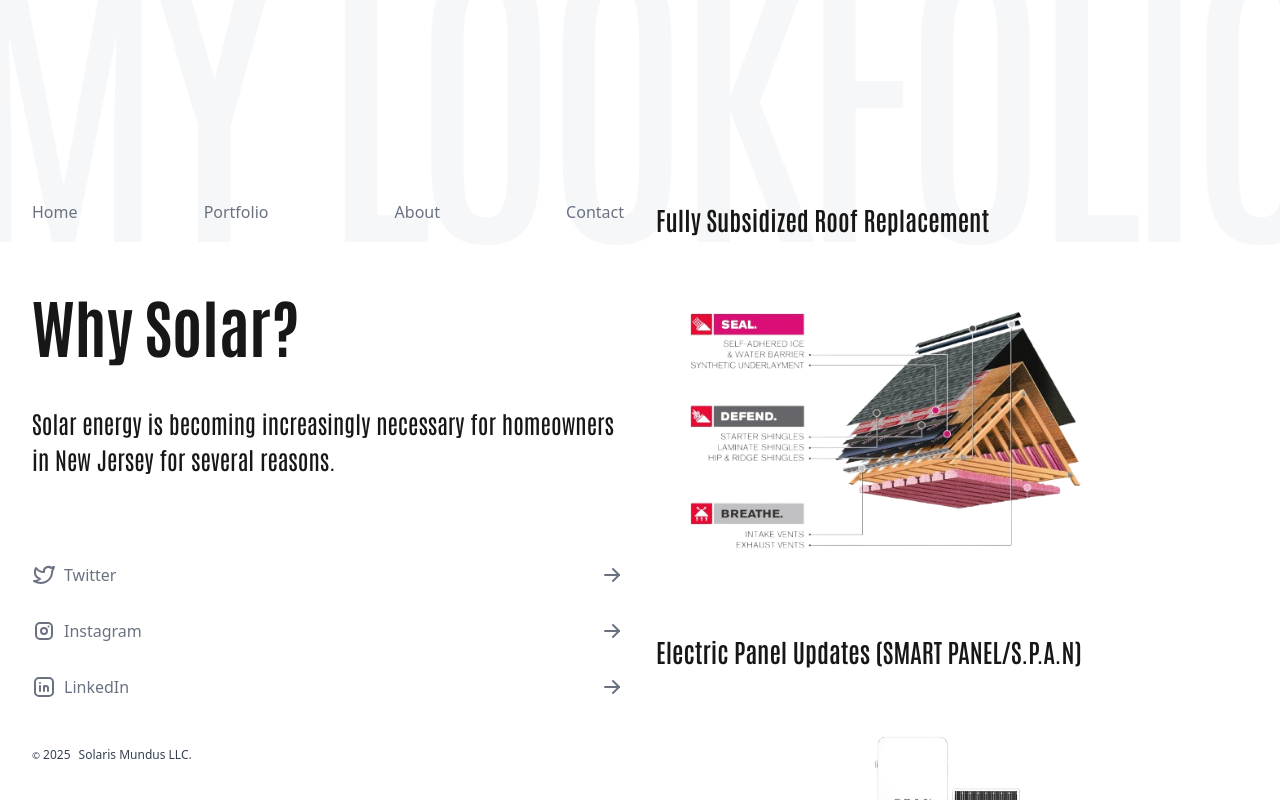
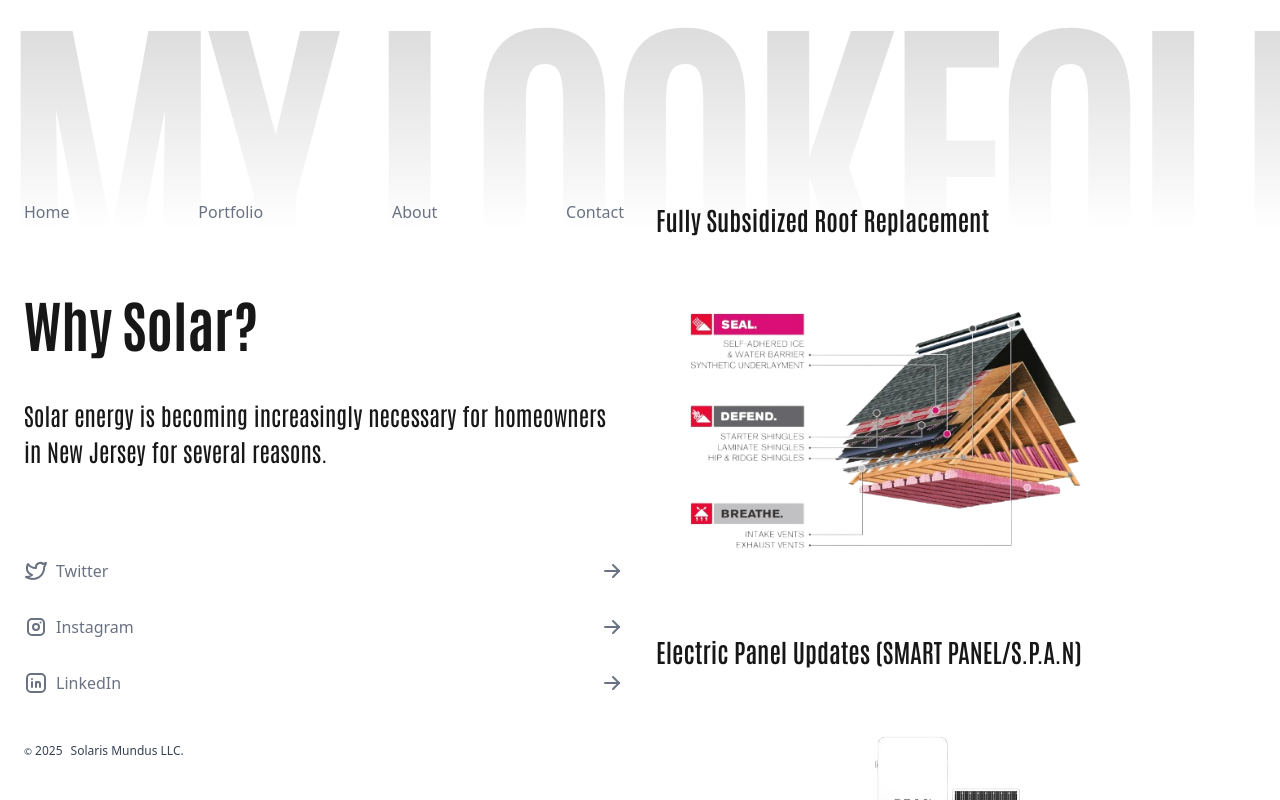
Before and after one commit to kingmadeit/solaris_mundus, a Next.js app: page / in a window 1280 px wide. Built offline with nearby package versions, Linux system fonts and the light colour scheme.

Commit message:
refactor pagetitle

```diff
--- a/src/app/globals.css
+++ b/src/app/globals.css
@@ -20,3 +20,26 @@ body {
 .font-antonio {
   font-family: var(--font-antonio);
 }
+
+.page-heading {
+  position: fixed;
+  top: 0;
+  left: 0;
+  width: 100%;
+  font-family: var(--font-antonio);
+  font-weight: 700;
+  font-size: clamp(12rem, 25vw, 30rem);
+  letter-spacing: -0.05em;
+  line-height: 0.9;
+  text-transform: uppercase;
+  white-space: nowrap;
+  display: inline-block;
+
+  background: linear-gradient(0deg, rgba(128, 128, 128, 0) 20.4%, rgba(128, 128, 128, 0.5) 149.5%);
+  -webkit-background-clip: text;
+  -webkit-text-fill-color: transparent;
+  background-clip: text;
+  color: transparent;
+  pointer-events: none;
+  user-select: none;
+}
--- a/src/app/layout.tsx
+++ b/src/app/layout.tsx
@@ -36,7 +36,7 @@ export default function RootLayout({
       </Head>
       <body className={`${interSans.variable} ${antonio.variable} justify-center flex antialiased w-full h-full`}>
         <PageTitle />
-        <main className="w-full max-w-[1480px] flex flex-col md:grid md:grid-cols-2 md:grid-rows-[auto,1fr,auto] md:h-screen md:gap-8 px-4 md:px-8">
+        <main className="w-full max-w-[1480px] flex flex-col md:grid md:grid-cols-2 md:grid-rows-[auto,1fr,auto] md:h-screen md:gap-8 px-4 md:px-6">
           {/* Header */}
           <section className="top pt-25 md:pt-50 order-1 md:sticky md:order-none md:row-start-1 md:col-start-1">
             <Header />
--- a/src/components/PageTitle.tsx
+++ b/src/components/PageTitle.tsx
@@ -10,15 +10,9 @@ const PageTitle = () => {
   if (!pageAlias) return null;
 
   return (
-    <div className="fixed top-0 left-0 w-full h-screen pointer-events-none select-none overflow-hidden z-0">
-      <div className="absolute flex justify-center inset-0">
-        <h1
-          className="font-antonio text-[clamp(12rem,25vw,30rem)] tracking-[-0.05em] text-gray-300/20 uppercase leading-[0.5] whitespace-nowrap"
-        >
-          {pageAlias}
-        </h1>
-      </div>
-    </div>
+    <h1 className="font-antonio page-heading">
+        {pageAlias}
+    </h1>
   );
 };
 
--- a/src/components/SectionTitle.tsx
+++ b/src/components/SectionTitle.tsx
@@ -5,7 +5,7 @@ type SectionTitleProps = {
 };
 
 const SectionTitle = ({ title }: SectionTitleProps) => (
-  <h1 className="font-antonio font-bold text-[clamp(2rem,10vw,4rem)]">
+  <h1 className="font-antonio font-bold text-[clamp(2rem,10vw,3.5rem)]">
     {title}
   </h1>
 )
```
